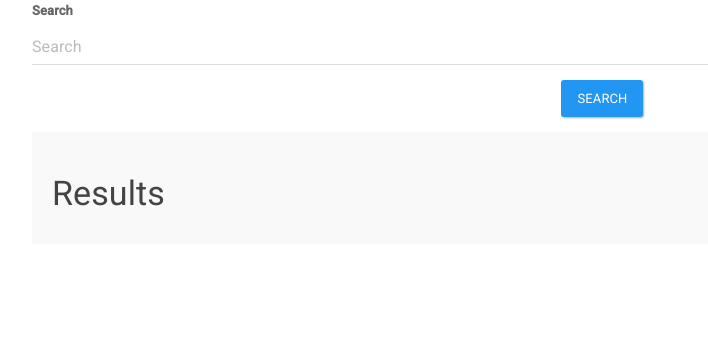
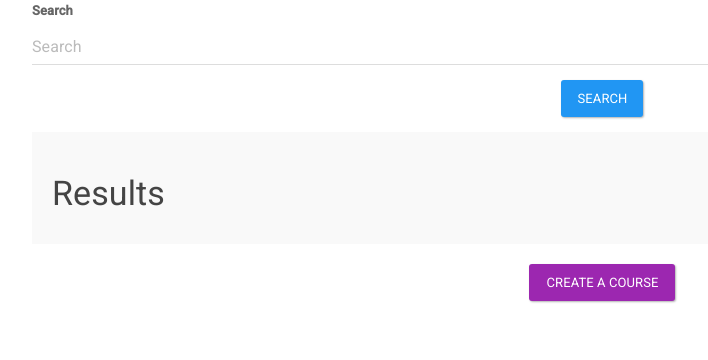
Before and after one commit to DanielSherlock/LLADI, a Flask app: page /course/ in a window 1280 px wide. Shown: the part 88-448 px from the top of the page, without its empty margins (38-746 px from the left). Run offline with Flask 2, Linux system fonts and the light colour scheme; some libraries are stand-ins or nearby versions.

Commit message:
Course Creation Implemented

```diff
--- a/routes.py
+++ b/routes.py
@@ -212,10 +212,30 @@
         create_course_owner = cu.uuid
         create_course_picture = str(base64.encodebytes(request.files['createCoursePicture'].stream.read())).strip(
             "b'").strip("'").replace("\\n", "\n")
+        errors = []
+        if len(create_course_name) < 3:
+            errors.append('course_name_length')
+        if request.files['createCoursePicture'].filename.split(".")[-1] != "png":
+            errors.append('image_type')
+        if courses.Course(course_name=create_course_name).exists:
+            errors.append('course_name_unique')
+        query_string = "?"
+        for error in errors:
+            query_string += error + "=1&"
+        query_string.strip("&")
+        if len(errors):
+            return redirect(url_for('create_course') + query_string)
         return redirect(
             "/course/" + str(courses.create_course(create_course_name, create_course_owner, create_course_picture)))
     else:
-        page = render_template('page/createcourse.html')
+        errors = []
+        if request.args.get('course_name_length'):
+            errors.append('course_name_length')
+        if request.args.get('image_type'):
+            errors.append('image_type')
+        if request.args.get('course_name_unique'):
+            errors.append('course_name_unique')
+        page = render_template('page/createcourse.html', errors=errors)
         return render_template('global/frame.html', content=page, page="course", logged=cu)
 
 
--- a/templates/page/coursesearch.html
+++ b/templates/page/coursesearch.html
@@ -29,4 +29,8 @@
             {% endif %}
         </ul>
     </div>
+
+    <div class="container col-md-12 text-center">
+        <a href="/create/course/" class="btn btn-info">Create a Course</a>
+    </div>
 </div>
```
Also changed, not shown: database/lladi.db.
